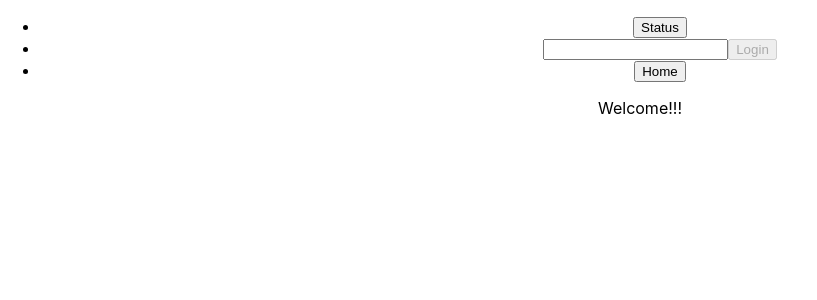
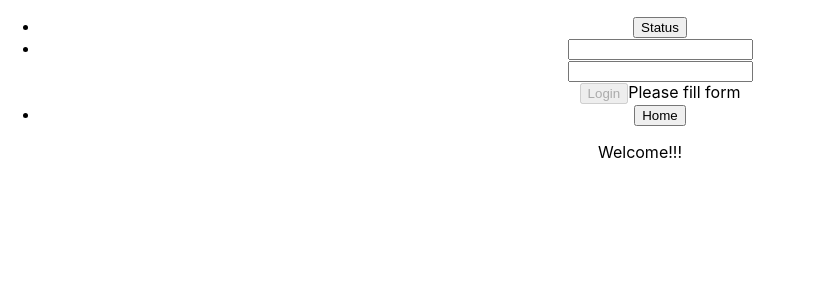
Before and after one commit to sagargoel1911/React-Revisit, a React (Create React App) app in the folder auth-context/: page / in a window 1280 px wide. Shown: the top 300 px of the page, without its empty margins (0-817 px from the left). Built offline with nearby package versions, Linux system fonts and the light colour scheme.

Commit message:
Add useForm hook, form wide validation and input component

```diff
--- /dev/null
+++ b/auth-context/src/components/Input.js
@@ -0,0 +1,51 @@
+import React, {useReducer,useEffect} from 'react'
+function inputReducer(state,action){
+    switch(action.type){
+      case "TOUCH": {
+        return {
+          ...state,
+          isTouched: true
+        };
+      }
+      case "CHANGE":{
+        return {
+          ...state,
+          value: action.value,
+          isValid:action.value.trim().length>0
+        }
+      }
+      default: return state;
+    }
+  }
+function Input(props) {
+    const [inputState, dispatch] = useReducer(inputReducer,{
+        value:"",
+        isTouched: false,
+        isValid: false
+      });
+      const { id, onInput } = props;
+  const { value, isValid } = inputState;
+  useEffect(() => {
+    onInput( id,value, isValid);//inputHandler function (in form-hook) is called
+  }, [ id,value, isValid, onInput]);
+
+      function touchHandler(){
+        dispatch({
+          type:"TOUCH",
+        })
+      }
+      function changeHandler(event){
+        dispatch({
+          type:"CHANGE",
+          value:event.target.value
+        })
+      }
+  return (
+    <div>
+    <input value={inputState.value} onChange={changeHandler} onBlur={touchHandler}/>
+    {inputState.isTouched && !inputState.isValid && <>Input {id} not given</>}
+    </div>
+  )
+}
+
+export default Input
--- a/auth-context/src/components/MainNavigation.js
+++ b/auth-context/src/components/MainNavigation.js
@@ -1,50 +1,30 @@
-import React, { useContext, useReducer } from "react";
+import React, { useContext } from "react";
 import { NavLink } from "react-router-dom";
 import { AuthContext } from "../context/AuthContext";
+import Input from "./Input";
+import useForm from "../hooks/form-hook";
 
-function inputReducer(state,action){
-  switch(action.type){
-    case "TOUCH": {
-      return {
-        ...state,
-        isTouched: true
-      };
-    }
-    case "CHANGE":{
-      return {
-        ...state,
-        value: action.value,
-        isValid:action.value.trim().length>0
-      }
-    }
-    default: return state;
-  }
-}
+
 
 function MainNavigation() {
-  const [inputState, dispatch] = useReducer(inputReducer,{
-    value:"",
-    isTouched: false,
-    isValid: false
-  });
+  const {formState,inputHandler}=useForm({
+    "firstName":{
+      value:"",
+      isValid:false
+    },
+    "lastName":{
+      value:"",
+      isValid:false
+    }
+  },false)
   function clickHandler(event) {
     event.preventDefault();
+    const fullName= formState.inputs["firstName"].value+" "+formState.inputs["lastName"].value;
     if (auth.userName) {
       auth.logout();
     } else {
-      auth.login(inputState.value);
+      auth.login(fullName);
     }
-  }
-  function touchHandler(){
-    dispatch({
-      type:"TOUCH",
-    })
-  }
-  function changeHandler(event){
-    dispatch({
-      type:"CHANGE",
-      value:event.target.value
-    })
   }
   const auth = useContext(AuthContext);
   return (
@@ -62,13 +42,14 @@ function MainNavigation() {
         </li>
       )}
       <li>
-        {!auth.isLoggedIn && <input value={inputState.value} onChange={changeHandler} onBlur={touchHandler} />}
+        {!auth.isLoggedIn && <Input onInput={inputHandler} id="firstName"/>}
+        {!auth.isLoggedIn && <Input onInput={inputHandler} id="lastName"/>}
         <NavLink to="/">
-          <button onClick={clickHandler} disabled={!inputState.isValid && !auth.isLoggedIn}>
+          <button onClick={clickHandler} disabled={!formState.isValid && !auth.isLoggedIn}>
             {auth.isLoggedIn ? "Logout" : "Login"}
           </button>
         </NavLink>
-        {!auth.isLoggedIn && inputState.isTouched && !inputState.isValid && <>Please enter something</>}
+        {!auth.isLoggedIn && !formState.isValid && <>Please fill form</>}
       </li>
       <li>
         <NavLink to="/">
--- /dev/null
+++ b/auth-context/src/hooks/form-hook.js
@@ -0,0 +1,45 @@
+import { useCallback, useReducer } from "react";
+
+const formReducer = (state, action) => {
+  switch (action.type) {
+    case "CHANGE":
+        let formValidity=true;
+        for(var id in state.inputs){
+            if(!state.inputs[id]) continue;
+            if(id===action.inputId){
+                formValidity=(formValidity && action.inputIsValid);
+            }
+            else{
+                formValidity=(formValidity && state.inputs[id].isValid);
+            }
+        }
+      return {
+        ...state,
+        inputs: {
+          ...state.inputs,
+          [action.inputId]: { value: action.inputValue,isValid: action.inputIsValid }
+        },
+        isValid: formValidity
+      };
+    default:
+      return state;
+  }
+};
+
+function useForm(initialInputs, initialFormValidity) {
+  const [formState, dispatch] = useReducer(formReducer, {
+    inputs: initialInputs,
+    isValid: initialFormValidity,
+  });
+  const inputHandler=useCallback((id, value, isValid)=> {
+    dispatch({
+      type: "CHANGE",
+      inputId: id,
+      inputValue: value,
+      inputIsValid: isValid,
+    });
+  },[]);
+  return { formState, inputHandler };
+}
+
+export default useForm;
```
